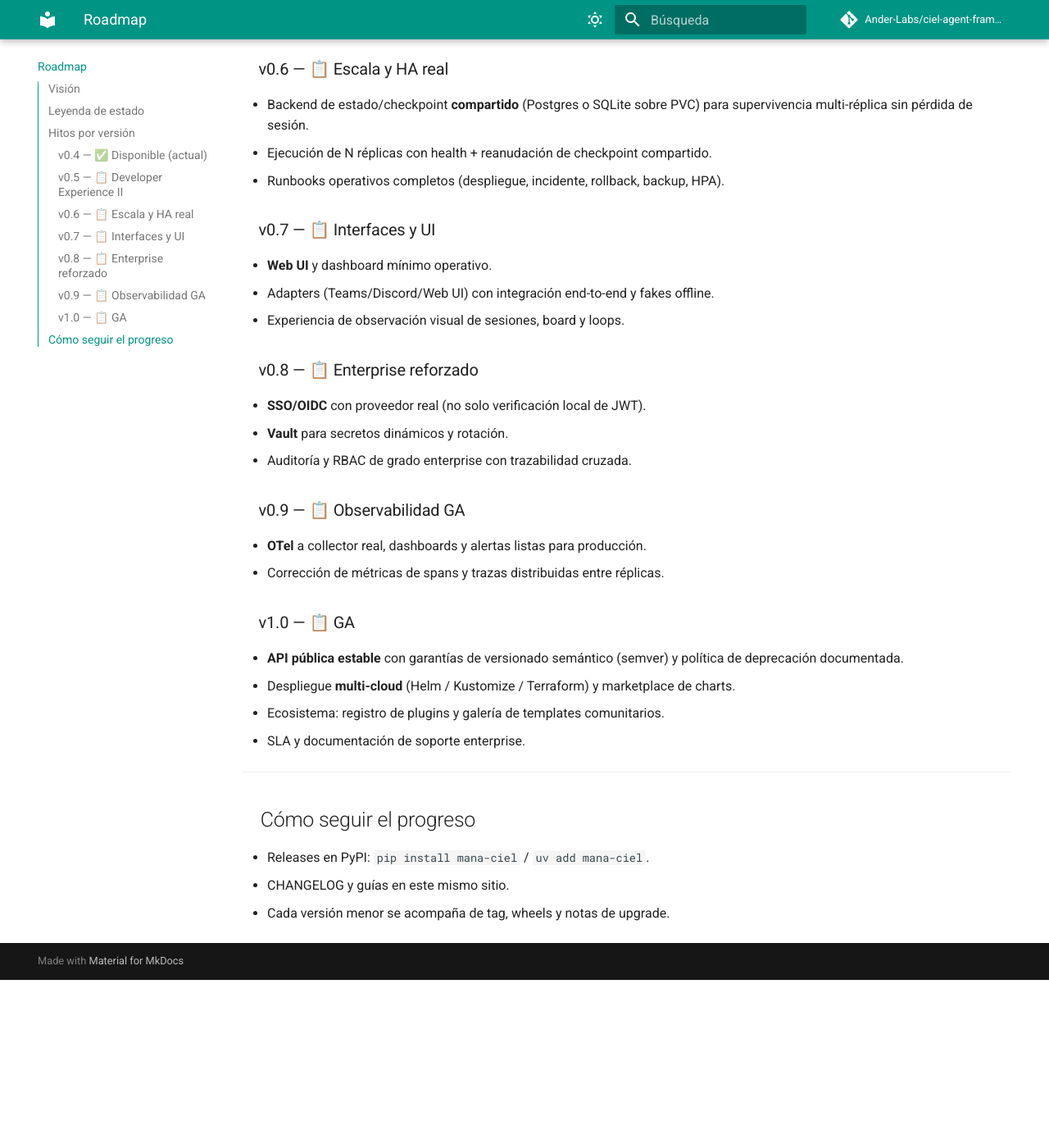
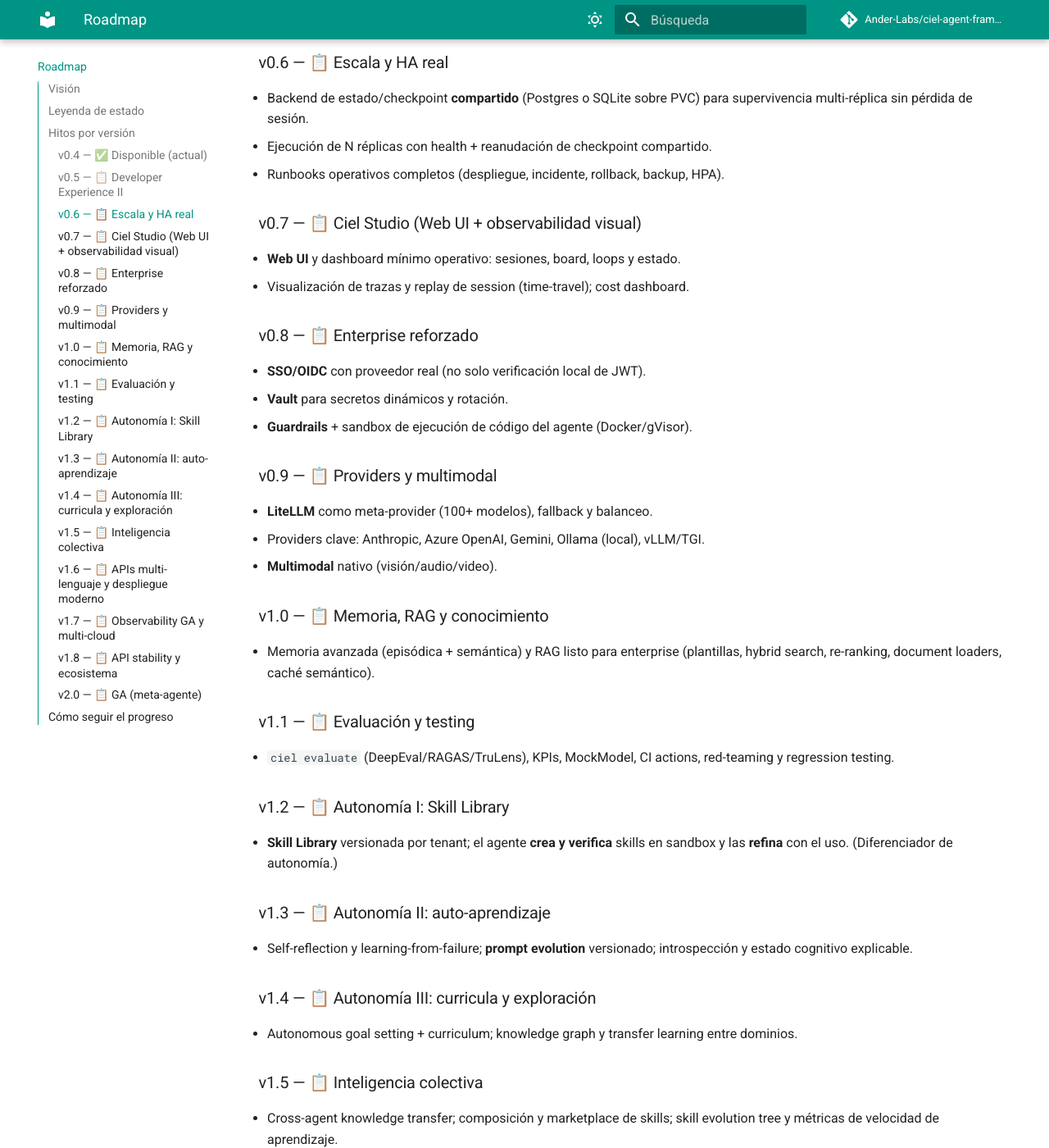
Before and after one commit to Ander-Labs/ciel-agent-framework, an MkDocs documentation site: the page built from docs/roadmap.md, in a window 1280 px wide and 1400 px high, scrolled down 1340 px. Shown: the whole window at 82% size. Built offline with MkDocs 1.6.1 and Material for MkDocs 9.7.7, drawn with Linux system fonts in a browser that asks for light colours; comment, search, counter and statistics services are not loaded; before the commit the page ends 2535 px from its top, so only the background shows below that; some of the changed text lies outside the part shown.

Commit message:
Docs: mueve faltante-funcion.md a docs/dev/ (interno) y extiende roadmap público a v2.0
- docs/faltante-funcion.md (inventario de funciones faltantes, fuente de items)
  movido de docs/ a docs/dev/ (ya ignorado por git); .gitignore limpiado de la
  entrada suelta. Se anade nota de revision: estado desactualizado vs v0.4.0,
  la seccion 'Revelacion Critica' (autonomia auto-incremental) guia las fases.
- docs/roadmap.md (publico): v0.5..v2.0 alineado con el roadmap interno.
  v1.2+ cubre Skill Library y autonomia auto-incremental (diferenciador).

```diff
--- a/docs/roadmap.md
+++ b/docs/roadmap.md
@@ -10,7 +10,8 @@
 Un framework enterprise para construir agentes autónomos y sistemas multi-agente,
 model-agnostic y deploy-agnostic, con multitenancy y trazabilidad nativas
 (k8s/VPS). Principio rector: *harness-first*, ejecutable sobre planificación
-extendida.
+extendida, y — a largo plazo — agentes que **crean, verifican, refinan y enseñan
+sus propios skills** (autonomía auto-incremental) llevada a nivel enterprise.
 
 ## Leyenda de estado
 
@@ -44,9 +45,8 @@
 
 - Creación de agentes en una línea: `model="gpt-4o"` elige el provider
   automáticamente (auto-provider desde la cadena del modelo).
-- **Streaming** de respuestas (`astream`) de primera clase.
-- **Loop ReAct multi-turno** integrado en la fachada.
-- Validación y errores multi-tenant más claros en la superficie pública.
+- **Streaming** de respuestas (`astream`) y **loop ReAct multi-turno** integrados.
+- `@ciel.tool` con inferencia de schema, validación Pydantic V2 y errores DX claros.
 - Objetivo: un agente funcional con tres líneas, offline-safe.
 
 ### v0.6 — 📋 Escala y HA real
@@ -56,30 +56,72 @@
 - Ejecución de N réplicas con health + reanudación de checkpoint compartido.
 - Runbooks operativos completos (despliegue, incidente, rollback, backup, HPA).
 
-### v0.7 — 📋 Interfaces y UI
+### v0.7 — 📋 Ciel Studio (Web UI + observabilidad visual)
 
-- **Web UI** y dashboard mínimo operativo.
-- Adapters (Teams/Discord/Web UI) con integración end-to-end y fakes offline.
-- Experiencia de observación visual de sesiones, board y loops.
+- **Web UI** y dashboard mínimo operativo: sesiones, board, loops y estado.
+- Visualización de trazas y replay de session (time-travel); cost dashboard.
 
 ### v0.8 — 📋 Enterprise reforzado
 
 - **SSO/OIDC** con proveedor real (no solo verificación local de JWT).
 - **Vault** para secretos dinámicos y rotación.
-- Auditoría y RBAC de grado enterprise con trazabilidad cruzada.
+- **Guardrails** + sandbox de ejecución de código del agente (Docker/gVisor).
 
-### v0.9 — 📋 Observabilidad GA
+### v0.9 — 📋 Providers y multimodal
 
-- **OTel** a collector real, dashboards y alertas listas para producción.
-- Corrección de métricas de spans y trazas distribuidas entre réplicas.
+- **LiteLLM** como meta-provider (100+ modelos), fallback y balanceo.
+- Providers clave: Anthropic, Azure OpenAI, Gemini, Ollama (local), vLLM/TGI.
+- **Multimodal** nativo (visión/audio/video).
 
-### v1.0 — 📋 GA
+### v1.0 — 📋 Memoria, RAG y conocimiento
 
-- **API pública estable** con garantías de versionado semántico (semver) y
-  política de deprecación documentada.
-- Despliegue **multi-cloud** (Helm / Kustomize / Terraform) y marketplace de charts.
-- Ecosistema: registro de plugins y galería de templates comunitarios.
-- SLA y documentación de soporte enterprise.
+- Memoria avanzada (episódica + semántica) y RAG listo para enterprise
+  (plantillas, hybrid search, re-ranking, document loaders, caché semántico).
+
+### v1.1 — 📋 Evaluación y testing
+
+- `ciel evaluate` (DeepEval/RAGAS/TruLens), KPIs, MockModel, CI actions,
+  red-teaming y regression testing.
+
+### v1.2 — 📋 Autonomía I: Skill Library
+
+- **Skill Library** versionada por tenant; el agente **crea y verifica** skills
+  en sandbox y las **refina** con el uso. (Diferenciador de autonomía.)
+
+### v1.3 — 📋 Autonomía II: auto-aprendizaje
+
+- Self-reflection y learning-from-failure; **prompt evolution** versionado;
+  introspección y estado cognitivo explicable.
+
+### v1.4 — 📋 Autonomía III: curricula y exploración
+
+- Autonomous goal setting + curriculum; knowledge graph y transfer learning
+  entre dominios.
+
+### v1.5 — 📋 Inteligencia colectiva
+
+- Cross-agent knowledge transfer; composición y marketplace de skills;
+  skill evolution tree y métricas de velocidad de aprendizaje.
+
+### v1.6 — 📋 APIs multi-lenguaje y despliegue moderno
+
+- API REST/gRPC para exponer agentes; SDKs (TS/Go/Java/Rust); IaC y GitOps.
+
+### v1.7 — 📋 Observability GA y multi-cloud
+
+- OTel a collector real con dashboards/alertas; integraciones (LangFuse, W&B,
+  DataDog, PagerDuty); multi-cloud sin vendor lock-in.
+
+### v1.8 — 📋 API stability y ecosistema
+
+- API pública estable (semver + deprecación); ecosistema de plugins, galería de
+  templates, docs bilingüe (es/en), benchmark público.
+
+### v2.0 — 📋 GA (meta-agente)
+
+- Meta-agentes que eligen estrategia y auto-optimizan su aprendizaje; límites de
+  seguridad autónomos que evolucionan con la experiencia; compliance automático
+  (SOC2/ISO/GDPR) y disaster recovery. API estable, SLA y despliegue multi-cloud.
 
 ---
 
```
Also changed, not shown: 1 other file.
